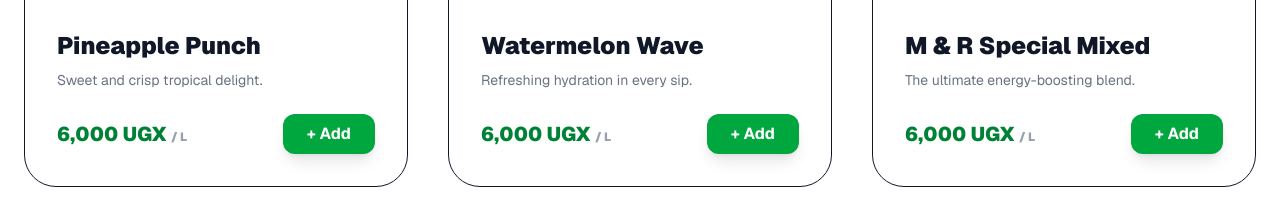
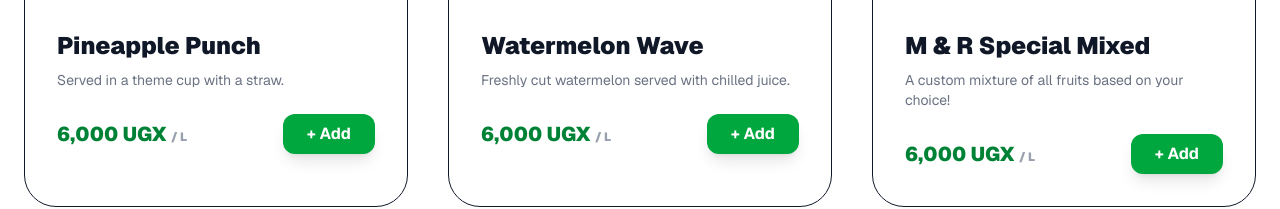
Before and after one commit to Skaletavenger/Maris-Astro-junior-school, a Next.js app: page / in a window 1280 px wide. Shown: the part 1330-1539 px from the top of the page. Built offline with nearby package versions, Linux system fonts and the light colour scheme.

Commit message:
Updated juice themes and descriptions

```diff
--- a/app/page.tsx
+++ b/app/page.tsx
@@ -18,9 +18,9 @@ export default function Home() {
   const passionImg = "https://images.unsplash.com/photo-1534353473418-4cfa6c56fd38?q=80&w=1974&auto=format&fit=crop";
   const tropicalImg = "https://images.unsplash.com/photo-1613478223719-2ab802602423?q=80&w=1974&auto=format&fit=crop";
   const fruitPlateImg = "https://images.unsplash.com/photo-1519996529931-28324d5a630e?q=80&w=1974&auto=format&fit=crop";
-  const pineappleImg = "https://images.unsplash.com/photo-1550258987-190a2d41a8ba?q=80&w=800";
-  const watermelonImg = "https://images.unsplash.com/photo-1563245332-692546934440?q=80&w=800";
-  const mixedImg = "https://images.unsplash.com/photo-1610970882739-a69c1693c730?q=80&w=800";
+  const pineappleImg = "https://images.unsplash.com/photo-1525385354411-301f126c2aba?q=80&w=800"; // Pineapple cup with straw
+  const watermelonImg = "https://images.unsplash.com/photo-1563245332-692546934440?q=80&w=800"; // Cut watermelon with juice display
+  const mixedImg = "https://images.unsplash.com/photo-1490474418585-ba9bad8fd0ea?q=80&w=800"; // Variety of fruits/juices
   // Updated Disposable Cups Image from your upload
   const cocktailImg = "https://images.unsplash.com/photo-1514362545857-3bc16c4c7d1b?q=80&w=800";
   const cartSubtotal = cart.reduce((sum, item) => sum + item.price, 0);
@@ -100,12 +100,12 @@ export default function Home() {
             <h2 className="text-3xl font-black mb-10 border-l-8 border-orange-500 pl-4 uppercase italic text-gray-800 text-left">The Juice Bar (6,000 / LTR)</h2>
             <div className="grid grid-cols-1 md:grid-cols-3 gap-10">
               {[
-                { name: "Pure Mango (Processed)", price: 6000, img: mangoJuiceImg, desc: "Smooth, fiber-free mango nectar." },
-                { name: "Passion Paradise", price: 6000, img: passionImg, desc: "Tangy local passion fruit." },
-                { name: "Tropical Zest", price: 6000, img: tropicalImg, desc: "Signature seasonal blend." },
-                { name: "Pineapple Punch", price: 6000, img: pineappleImg, desc: "Sweet and crisp tropical delight." },
-                { name: "Watermelon Wave", price: 6000, img: watermelonImg, desc: "Refreshing hydration in every sip." },
-                { name: "M & R Special Mixed", price: 6000, img: mixedImg, desc: "The ultimate energy-boosting blend." }
+               { name: "Pure Mango (Processed)", price: 6000, img: mangoJuiceImg, desc: "Smooth, fiber-free mango nectar." },
+               { name: "Passion Paradise", price: 6000, img: passionImg, desc: "Tangy local passion fruit." },
+               { name: "Tropical Zest", price: 6000, img: tropicalImg, desc: "Signature seasonal blend." },
+               { name: "Pineapple Punch", price: 6000, img: pineappleImg, desc: "Served in a theme cup with a straw." },
+               { name: "Watermelon Wave", price: 6000, img: watermelonImg, desc: "Freshly cut watermelon served with chilled juice." },
+               { name: "M & R Special Mixed", price: 6000, img: mixedImg, desc: "A custom mixture of all fruits based on your choice!" }
               ].map((p, i) => (
                 <div key={i} className="group border rounded-[2rem] overflow-hidden hover:shadow-2xl transition-all duration-500">
                   <div className="h-64 overflow-hidden relative">
```
